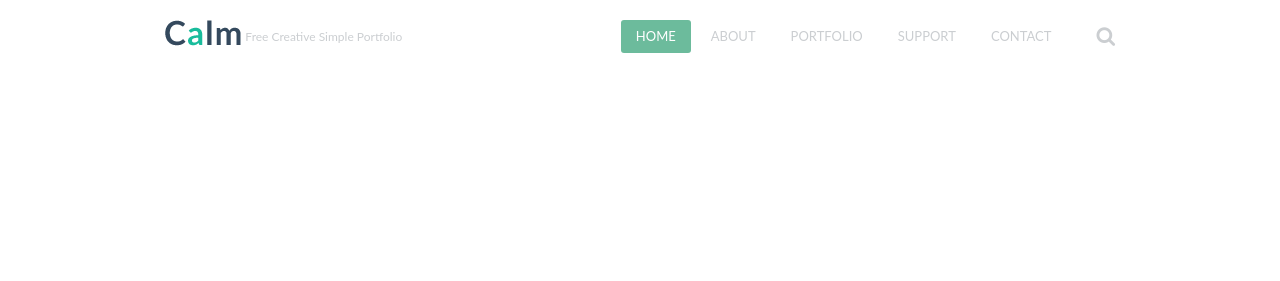
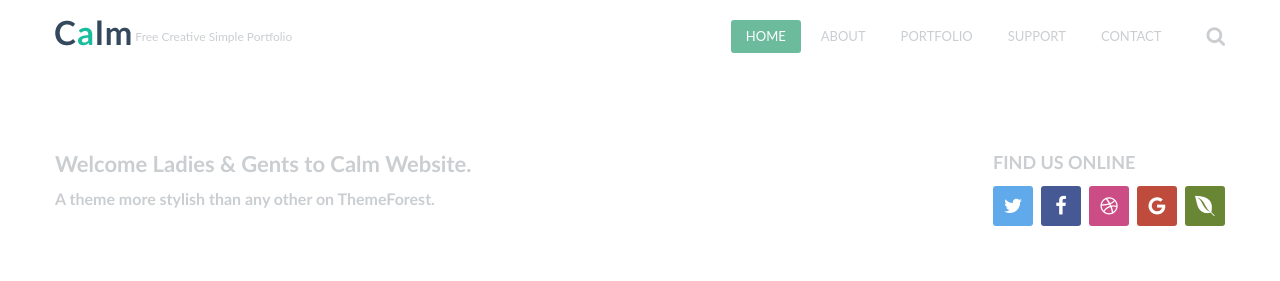
Before and after one commit to gromolga/Blog, a website: page app/index.html in a window 1280 px wide. Drawn offline with nearby package versions, Linux system fonts and the light colour scheme; a web font is replaced by a local one.

Commit message:
main-header

```diff
--- a/app/index.html
+++ b/app/index.html
@@ -13,7 +13,7 @@
 </head>
 <body>
 <header class="clearfix">
-    <div class="container">
+    <div class="container clearfix">
         <nav class="search disabled">
             <label class="search-icon" for="search"></label>
             <input id="search" type="search" placeholder="Введите Ваш запрос">
@@ -40,7 +40,22 @@
     </div>
 </header>
 <main>
-
+    <div class="container clearfix">
+        <div class="main-header">
+            <h1>Welcome Ladies & Gents to Calm Website.</h1>
+            <h3>A theme more stylish than any other on ThemeForest.</h3>
+        </div>
+        <div class="main-social">
+            <h2>Find us online</h2>
+            <ul class="main-social-icons"><!--
+                --><li class="twitter"></li><!--
+                --><li class="facebook"></li><!--
+                --><li class="dribbble"></li><!--
+                --><li class="google"></li><!--
+                --><li class="envira"></li><!--
+            --></ul>
+        </div>
+    </div>
 </main>
 <footer>
 
--- a/app/sass/main.sass
+++ b/app/sass/main.sass
@@ -17,12 +17,12 @@ h3
   content: ''
   display: block
   clear: both
-//general styles
-.container
-  width: 1170px
-  margin: 0 auto
-  padding: 20px 0
-//logo
+//Header
+header
+  .container
+    width: 1170px
+    margin: 0 auto
+    padding: 20px 0
 .logo
   float: left
   a
@@ -127,3 +127,73 @@ h3
       transition: color 0.2s ease-in-out
 .slide-down.disabled
   display: none
+//main
+main
+  .container
+    width: 1170px
+    margin: 0 auto
+    padding: 60px 0 50px
+.main-header
+  float: left
+.main-social
+  float: right
+  h2
+    text-transform: uppercase
+  ul
+    padding: 0
+    margin: 0
+  li
+    display: inline-block
+    position: relative
+    height: 40px
+    width: 40px
+    margin-right: 8px
+    font-size: 20px
+    list-style-type: none
+    &:last-child
+      margin-right: 0
+  .twitter:after, .facebook:after, .dribbble:after, .google:after, .envira:after
+    position: absolute
+    top: 0
+    left: 0
+    height: 100%
+    width: 100%
+    text-align: center
+    line-height: 40px
+    border-radius: 3px
+    font-family: "FontAwesome"
+    color: white
+  .twitter:after
+    content: '\f099'
+    background: #60aaeb
+  .facebook:after
+    content: '\f09a'
+    background: #475995
+  .dribbble:after
+    content: '\f17d'
+    background: #cc4d86
+  .google:after
+    content: '\f1a0'
+    background: #be4b3c
+  .envira:after
+    content: '\f299'
+    background: #688634
+  .twitter:hover, .facebook:hover, .dribbble:hover, .google:hover, .envira:hover
+    &:after
+      background-color: #fff
+      cursor: pointer
+  .twitter:hover
+    &:after
+      color: #60aaeb
+  .facebook:hover
+    &:after
+      color: #475995
+  .dribbble:hover
+    &:after
+      color: #cc4d86
+  .google:hover
+    &:after
+      color: #be4b3c
+  .envira:hover
+    &:after
+      color: #688634
```
Also changed, not shown: app/css/main.css, 1 other file.
